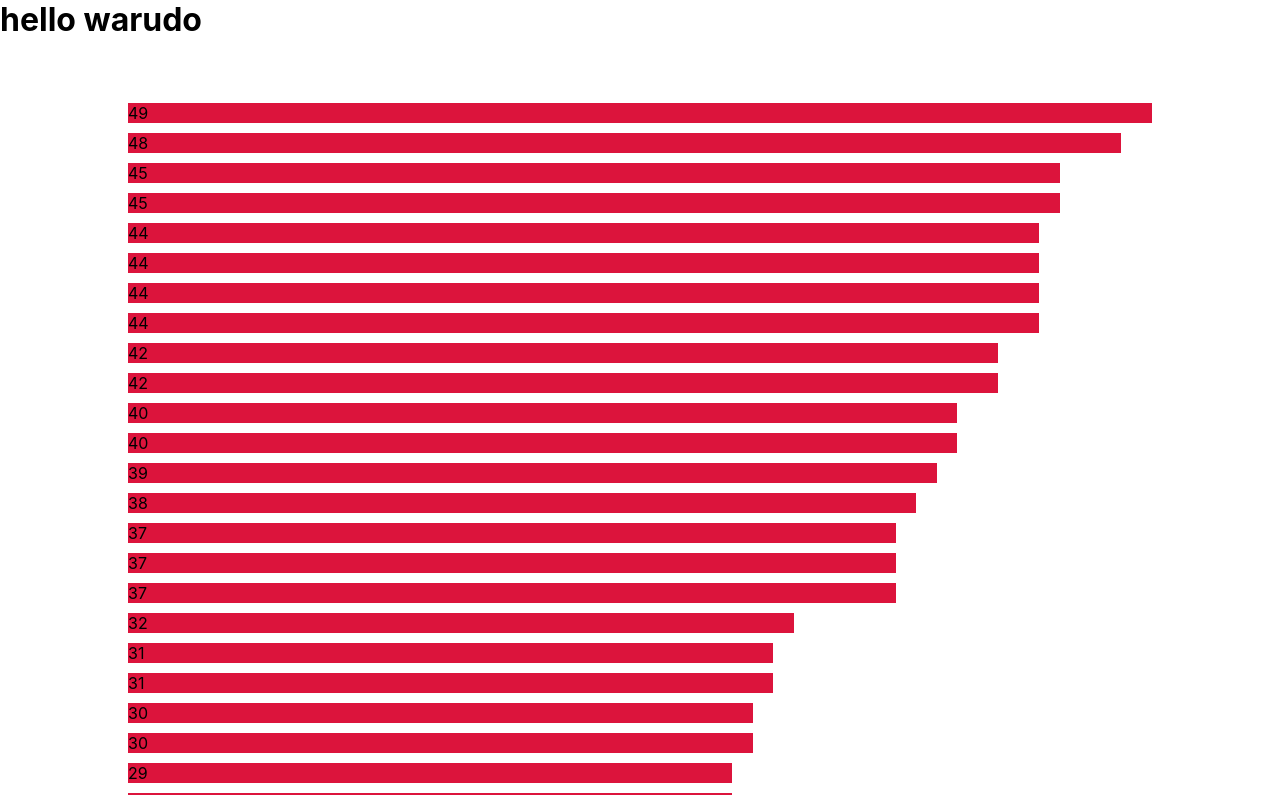
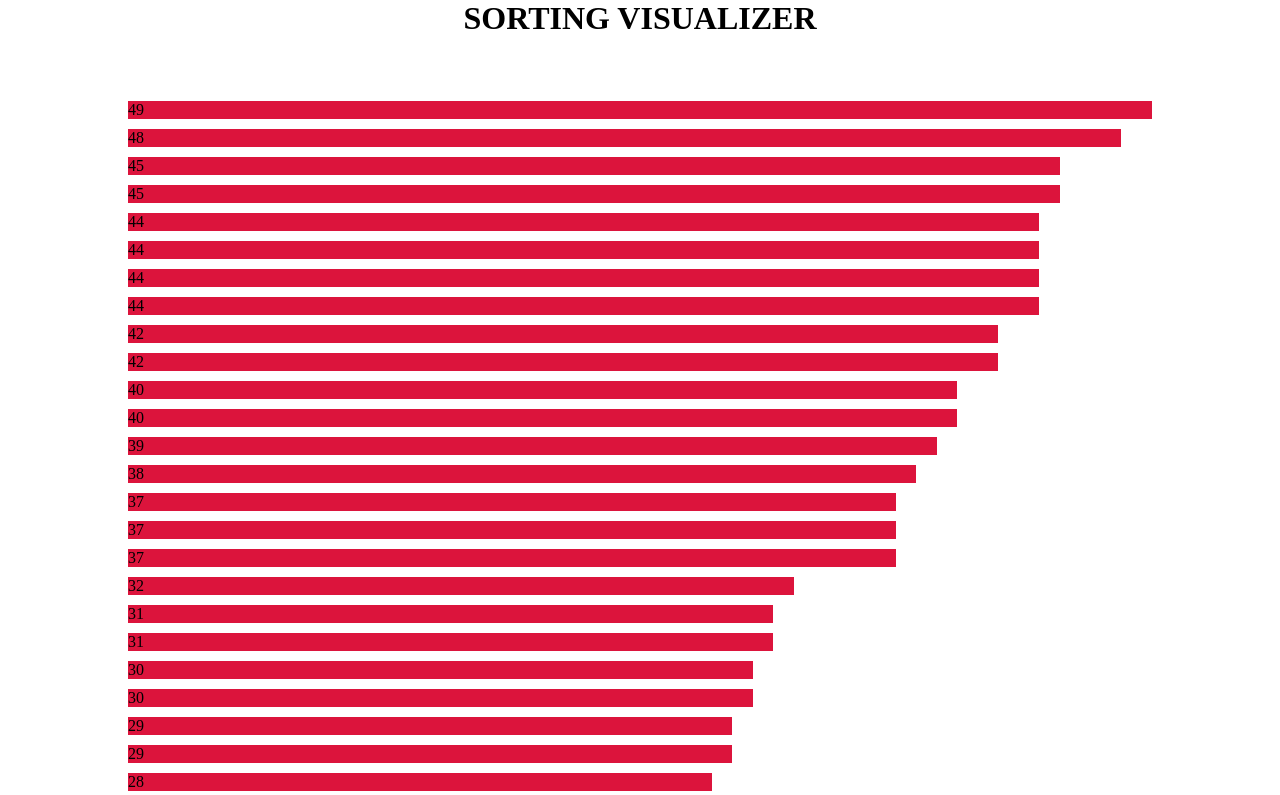
Before and after one commit to Slnchn/sorting-visualizer, a React app: page / in a window 1280 px wide. Shown: the top 795 px of the page. Built offline with nearby package versions, Linux system fonts and the light colour scheme.

Commit message:
feat: add header

```diff
--- a/src/App.jsx
+++ b/src/App.jsx
@@ -1,11 +1,12 @@
 import React from 'react';
 
+import Header from 'components/Header';
 import SortingVisualizer from 'components/SortingVisualizer';
 
 function App() {
   return (
     <>
-      <h1>hello warudo</h1>
+      <Header />
 
       <SortingVisualizer />
     </>
--- /dev/null
+++ b/src/components/Header.jsx
@@ -0,0 +1,11 @@
+import React from 'react';
+
+function Header() {
+  return (
+    <header className="header">
+      <h1 className="header__title">Sorting Visualizer</h1>
+    </header>
+  );
+}
+
+export default Header;
--- a/src/styles/app.scss
+++ b/src/styles/app.scss
@@ -3,8 +3,3 @@
   padding: 0;
   box-sizing: border-box;
 }
-
-body {
-  font-family: -apple-system, BlinkMacSystemFont, 'Segoe UI', Roboto, Oxygen, Ubuntu, Cantarell,
-    'Open Sans', 'Helvetica Neue', sans-serif;
-}
--- /dev/null
+++ b/src/styles/header.scss
@@ -0,0 +1,9 @@
+@import './mixins.scss';
+
+.header {
+  @include center-content;
+
+  &__title {
+    text-transform: uppercase;
+  }
+}
--- a/src/styles/index.scss
+++ b/src/styles/index.scss
@@ -1,2 +1,3 @@
 @import './app.scss';
+@import './header.scss';
 @import './sorting-visualizer.scss';
--- /dev/null
+++ b/src/styles/mixins.scss
@@ -0,0 +1,5 @@
+@mixin center-content {
+  display: flex;
+  justify-content: center;
+  align-items: center;
+}
```
